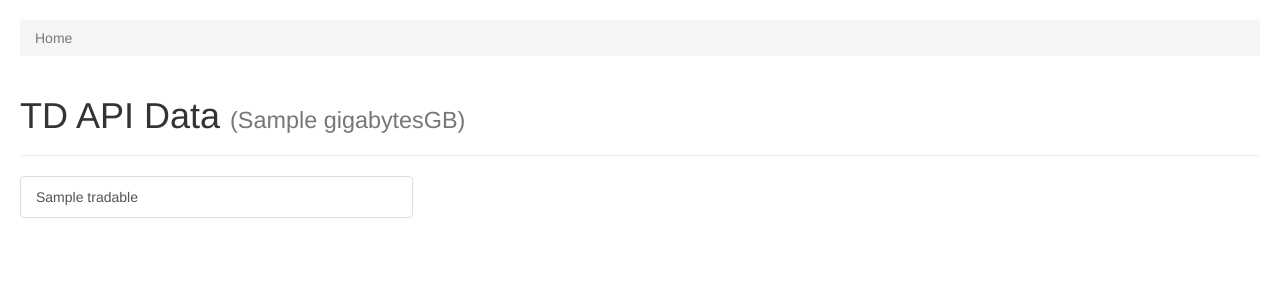
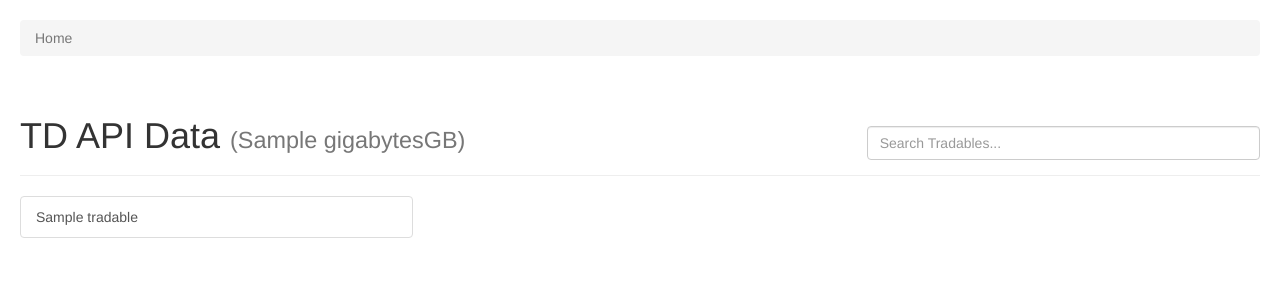
Before and after one commit to djcohen03/tdserver, a Flask app: template static/templates/index.html in a window 1280 px wide. Shown: the top 300 px of the page. Run offline with Flask 2, Linux system fonts and the light colour scheme; the template is opened without the code that fills it: most values are stand-ins (such as "Sample title", 1, 10 or a date in 2020); some libraries are stand-ins or nearby versions.

Commit message:
Add search field for index

```diff
--- /dev/null
+++ b/static/js/index.js
@@ -0,0 +1,18 @@
+$(function() {
+
+    // Configure the search feature:
+    $('.search-tradables').on('input', function() {
+        var value = $(this).val().toUpperCase();
+        if (value !== '') {
+            $('.tradables-list > .list-group-item').each(function() {
+                var item = $(this);
+                var text = item.text();
+                item.toggle(text.indexOf(value) >= 0);
+            });
+        } else {
+            $('.tradables-list > .list-group-item').show();
+        }
+    });
+
+
+});
--- a/static/templates/index.html
+++ b/static/templates/index.html
@@ -6,12 +6,19 @@
 </ol>
 
 <div class="page-header">
-    <h1>TD API Data <small>({{ gigabytes }}GB)</small> </h1>
+    <div class="row">
+        <div class="col-sm-8">
+            <h1>TD API Data <small>({{ gigabytes }}GB)</small> </h1>
+        </div>
+        <div class="col-sm-4">
+            <input class="form-control search-tradables" style="margin-top: 30px;" placeholder="Search Tradables...">
+        </div>
+    </div>
 </div>
 
 <div class="row">
     <div class="col-sm-4">
-        <div class="list-group">
+        <div class="list-group tradables-list">
             {% for tradable in tradables %}
             <a href="/tradable/{{ tradable.id }}" class="list-group-item">
                 {{ tradable.name }}
@@ -21,4 +28,7 @@
     </div>
 </div>
 
+<script type="text/javascript" src="/static/js/index.js"></script>
+
+
 {% endblock %}
```
